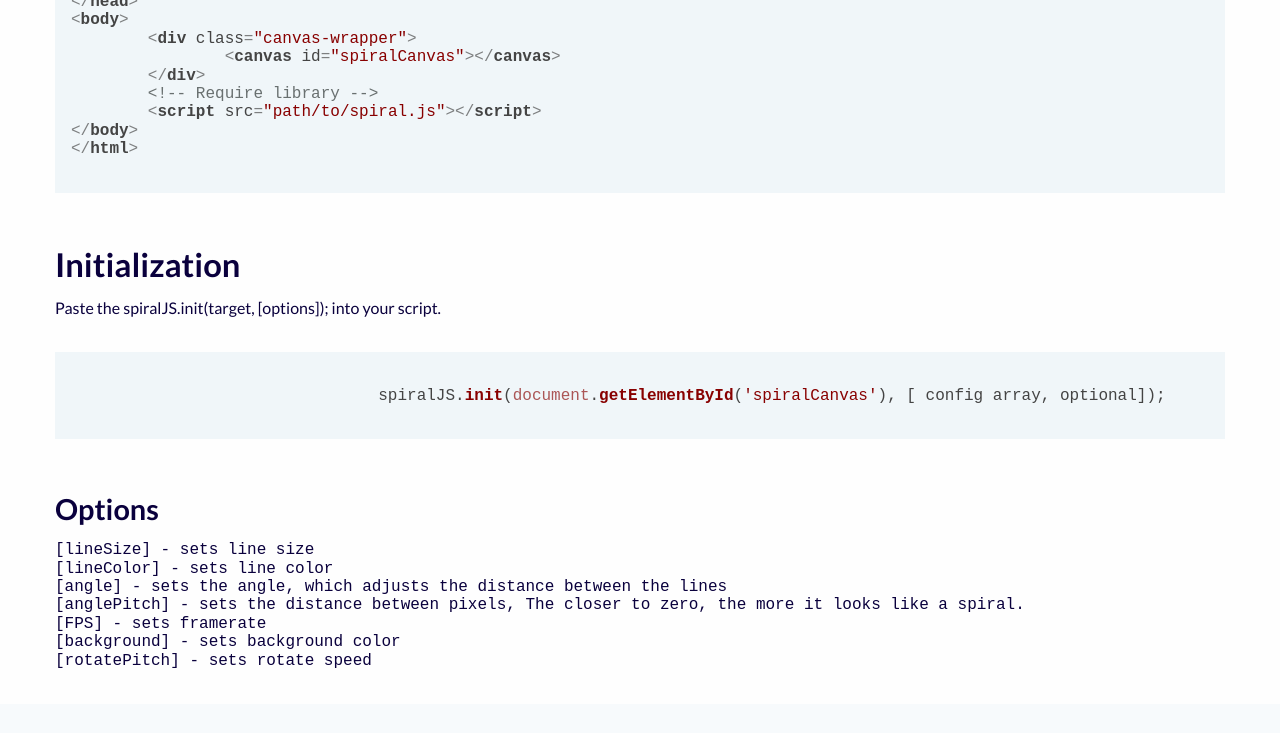
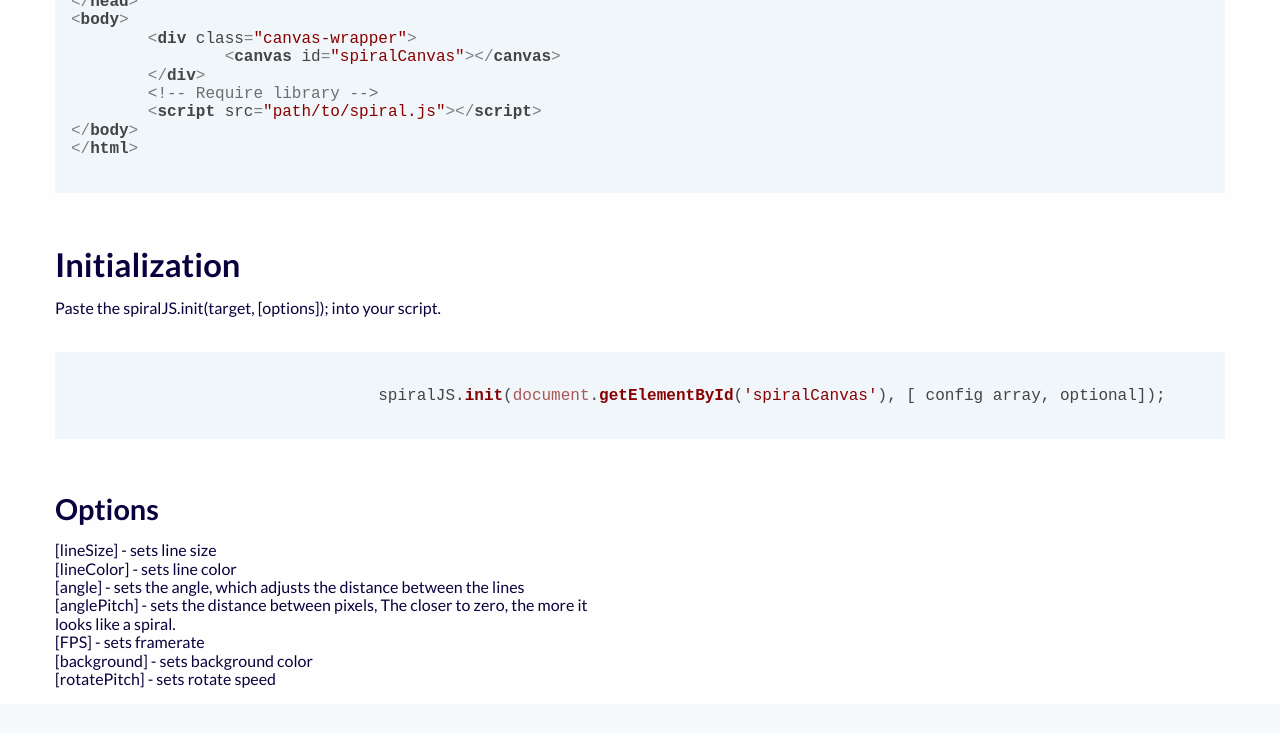
Before and after one commit to diazturdybek/spiralJS, a plain HTML site: page index.html in a window 1280 px wide. Shown: the part 1402-2135 px from the top of the page. Drawn offline with nearby package versions, Linux system fonts and the light colour scheme.

Commit message:
Update index.html

```diff
--- a/index.html
+++ b/index.html
@@ -80,14 +80,14 @@
 		</pre>
 
 		<h3> Options </h3>
-		<pre>
-[lineSize] - sets line size
-[lineColor] - sets line color
-[angle] - sets the angle, which adjusts the distance between the lines
-[anglePitch] - sets the distance between pixels, The closer to zero, the more it looks like a spiral.
-[FPS] - sets framerate
-[background] - sets background color
-[rotatePitch] - sets rotate speed
+		<p>
+			[lineSize] - sets line size<br>
+			[lineColor] - sets line color<br>
+			[angle] - sets the angle, which adjusts the distance between the lines<br>
+			[anglePitch] - sets the distance between pixels, The closer to zero, the more it looks like a spiral.<br>
+			[FPS] - sets framerate<br>
+			[background] - sets background color<br>
+			[rotatePitch] - sets rotate speed<br>
 		</pre>
 	</div>
 
```
